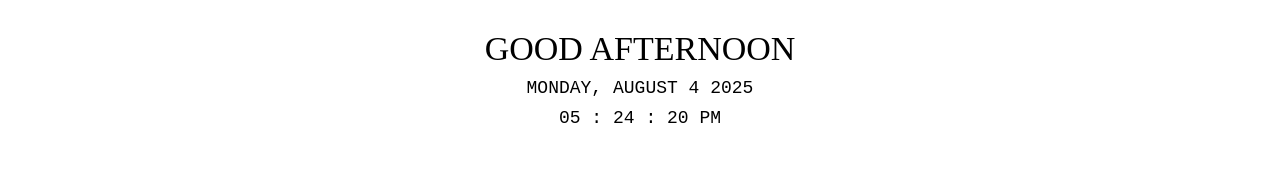
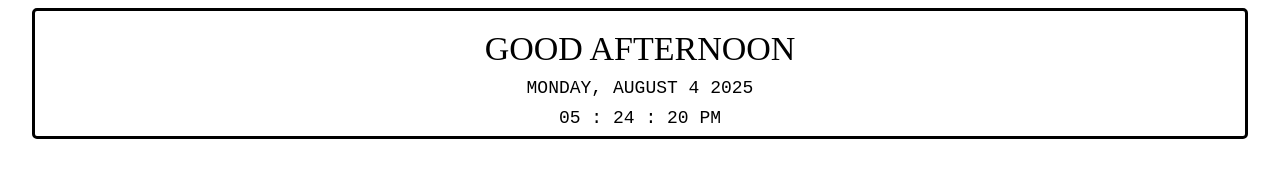
Before and after one commit to shad0wh3x1/widget, a plain HTML site: page greetings.html in a window 1280 px wide. Drawn offline with Linux system fonts and the light colour scheme.

Commit message:
Update greetings.html

```diff
--- a/greetings.html
+++ b/greetings.html
@@ -24,7 +24,7 @@
             flex-direction: column;
             max-width: 95%;
             margin: auto;
-            border: 3px solid #FFFFFF;
+            border: 3px solid #000000;
             border-radius: 5px;
             box-shadow: 2px 2px 1px 0px #FFFFFF;
 
```
